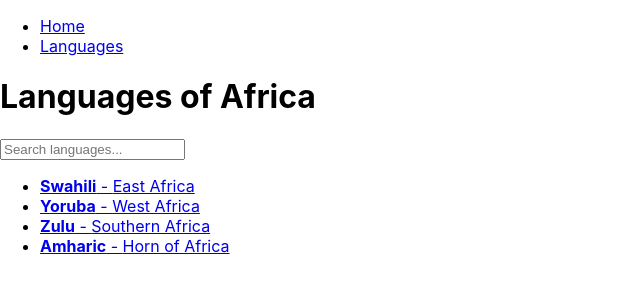
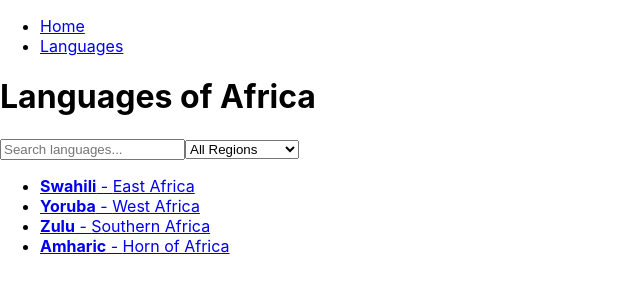
Before and after one commit to johnzama/african-languages-catalog, a React (Create React App) app: page /languages in a window 1280 px wide. Shown: the top 300 px of the page, without its empty margins (0-640 px from the left). Built offline with nearby package versions, Linux system fonts and the light colour scheme.

Commit message:
jenkinsfile

```diff
--- a/package.json
+++ b/package.json
@@ -9,6 +9,7 @@
     "express": "^4.20.0",
     "react": "^18.3.1",
     "react-dom": "^18.3.1",
+    "react-router-dom": "^6.26.2",
     "react-scripts": "5.0.1",
     "web-vitals": "^2.1.4"
   },
--- a/src/components/LanguagesList.js
+++ b/src/components/LanguagesList.js
@@ -11,11 +11,13 @@ const languages = [
 
 const LanguagesList = () => {
   const [searchTerm, setSearchTerm] = useState('');
+  const [selectedRegion, setSelectedRegion] = useState('All');
 
-  // Filter languages based on the search term
+  // Filter languages based on the search term and selected region
   const filteredLanguages = languages.filter(language =>
-    language.name.toLowerCase().includes(searchTerm.toLowerCase()) ||
-    language.region.toLowerCase().includes(searchTerm.toLowerCase())
+    (selectedRegion === 'All' || language.region === selectedRegion) &&
+    (language.name.toLowerCase().includes(searchTerm.toLowerCase()) ||
+     language.region.toLowerCase().includes(searchTerm.toLowerCase()))
   );
 
   return (
@@ -29,6 +31,15 @@ const LanguagesList = () => {
         value={searchTerm}
         onChange={(e) => setSearchTerm(e.target.value)}
       />
+
+      {/* Dropdown filter for selecting a region */}
+      <select value={selectedRegion} onChange={(e) => setSelectedRegion(e.target.value)}>
+        <option value="All">All Regions</option>
+        <option value="East Africa">East Africa</option>
+        <option value="West Africa">West Africa</option>
+        <option value="Southern Africa">Southern Africa</option>
+        <option value="Horn of Africa">Horn of Africa</option>
+      </select>
 
       {/* Display filtered list of languages */}
       <ul>
```
Also changed, not shown: 2 other files (tests, documents, lock files or other folders).
